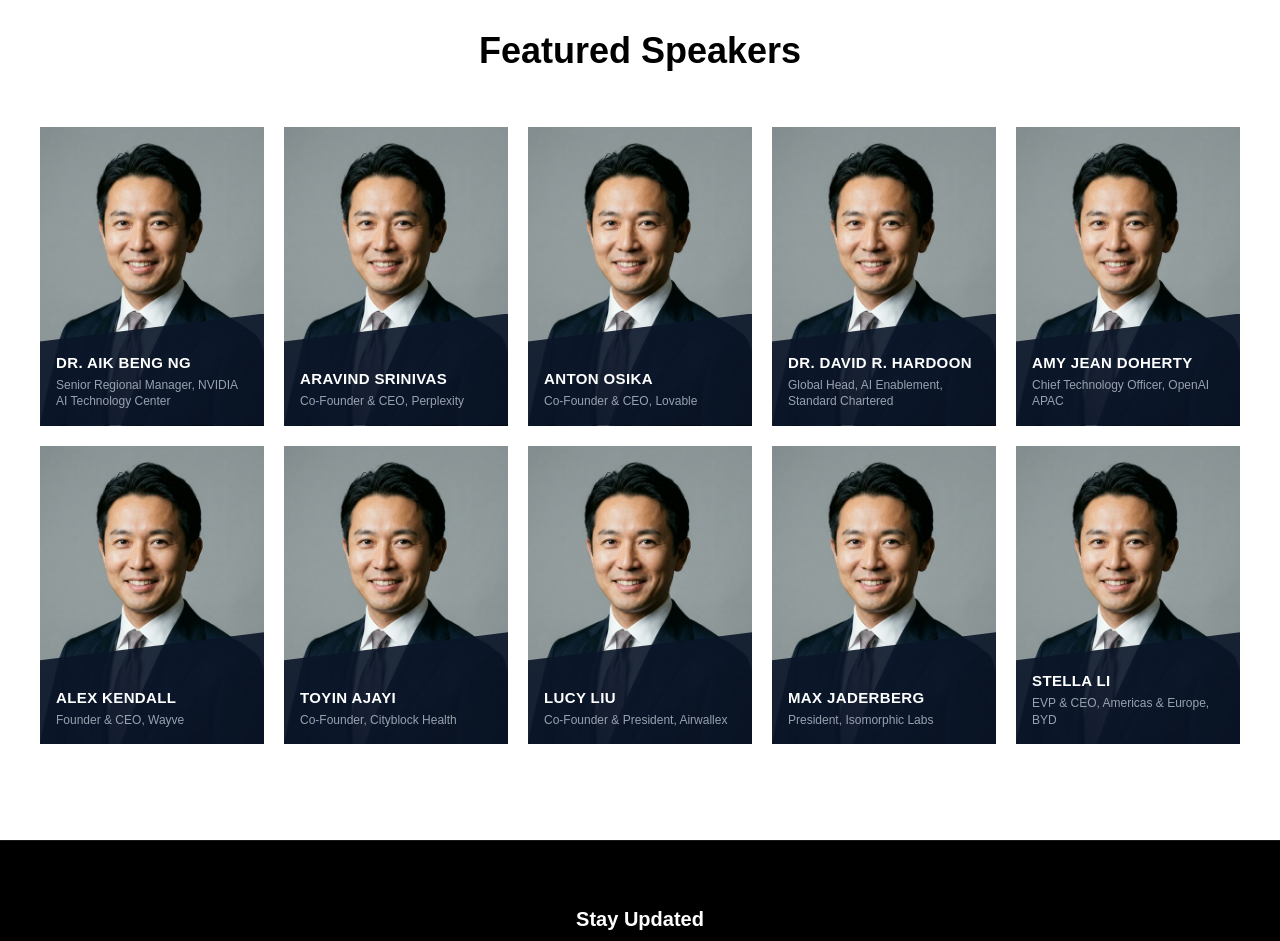
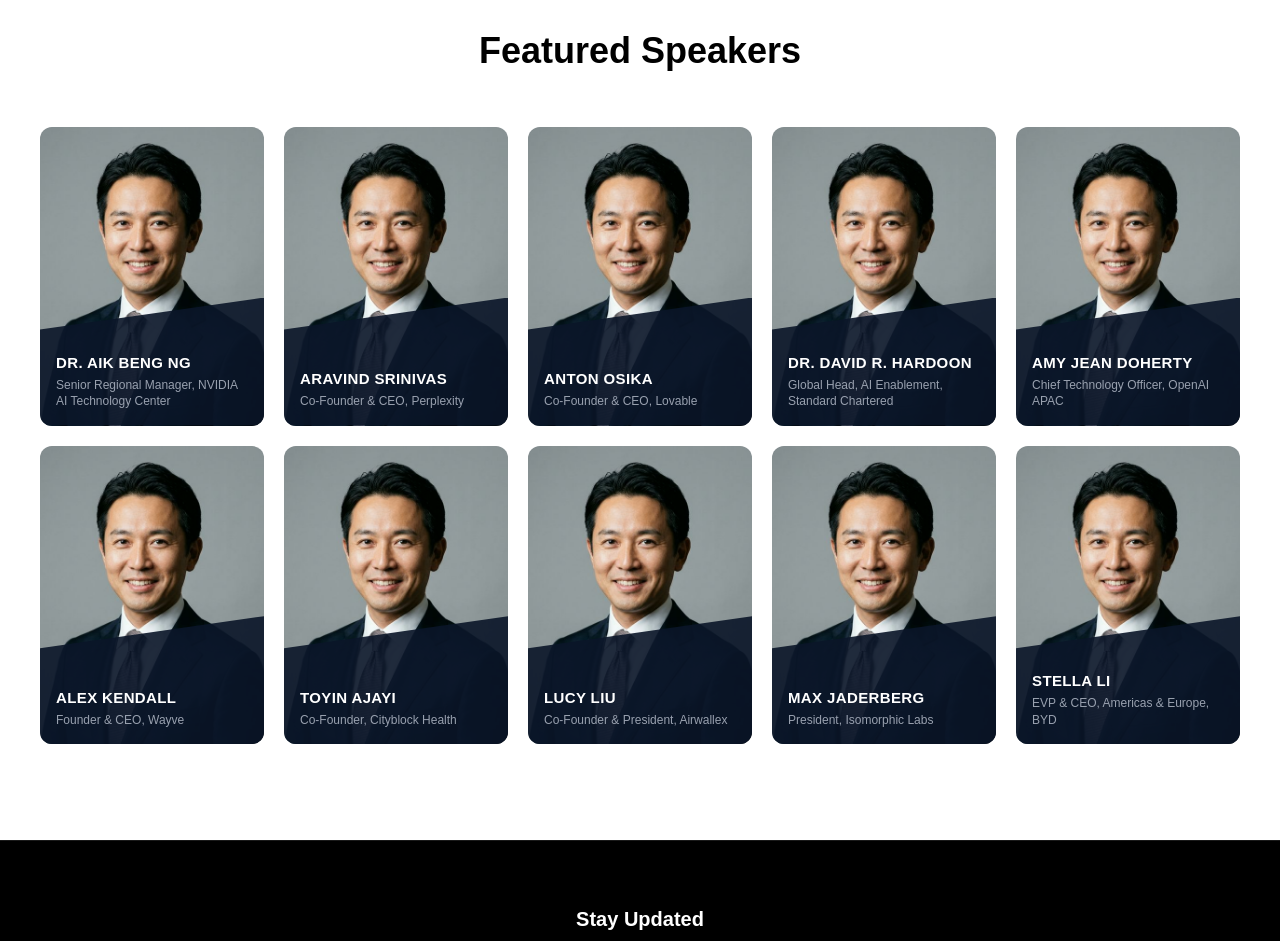
Before and after one commit to victoribironke/babcock-tech-week, a Next.js app: page / in a window 1280 px wide. Shown: the part 2180-3121 px from the top of the page. Built offline with nearby package versions, Linux system fonts and the light colour scheme; a web font is replaced by a local one.

Commit message:
feat: update speaker card styling and info bar height

```diff
--- a/app/components/SpeakersSection.tsx
+++ b/app/components/SpeakersSection.tsx
@@ -77,7 +77,7 @@
           {speakers.map((speaker, idx) => (
             <div
               key={idx}
-              className="group overflow-hidden cursor-pointer flex flex-col h-full"
+              className="group overflow-hidden cursor-pointer flex flex-col h-full rounded-xl"
             >
               {/* Photo + overlaid info */}
               <div className="relative aspect-3/4 overflow-hidden bg-gray-100">
@@ -90,7 +90,7 @@
 
                 {/* Info bar — trapezoid overlay at bottom */}
                 <div
-                  className="absolute bottom-0 left-0 right-0 bg-[#0a1628]/90 px-4 pb-4 pt-8 h-28 flex flex-col justify-end"
+                  className="absolute bottom-0 left-0 right-0 bg-[#0a1628]/90 px-4 pb-4 pt-8 h-32 flex flex-col justify-end"
                   style={{
                     clipPath: "polygon(0% 25%, 100% 0%, 100% 100%, 0% 100%)",
                   }}
```
